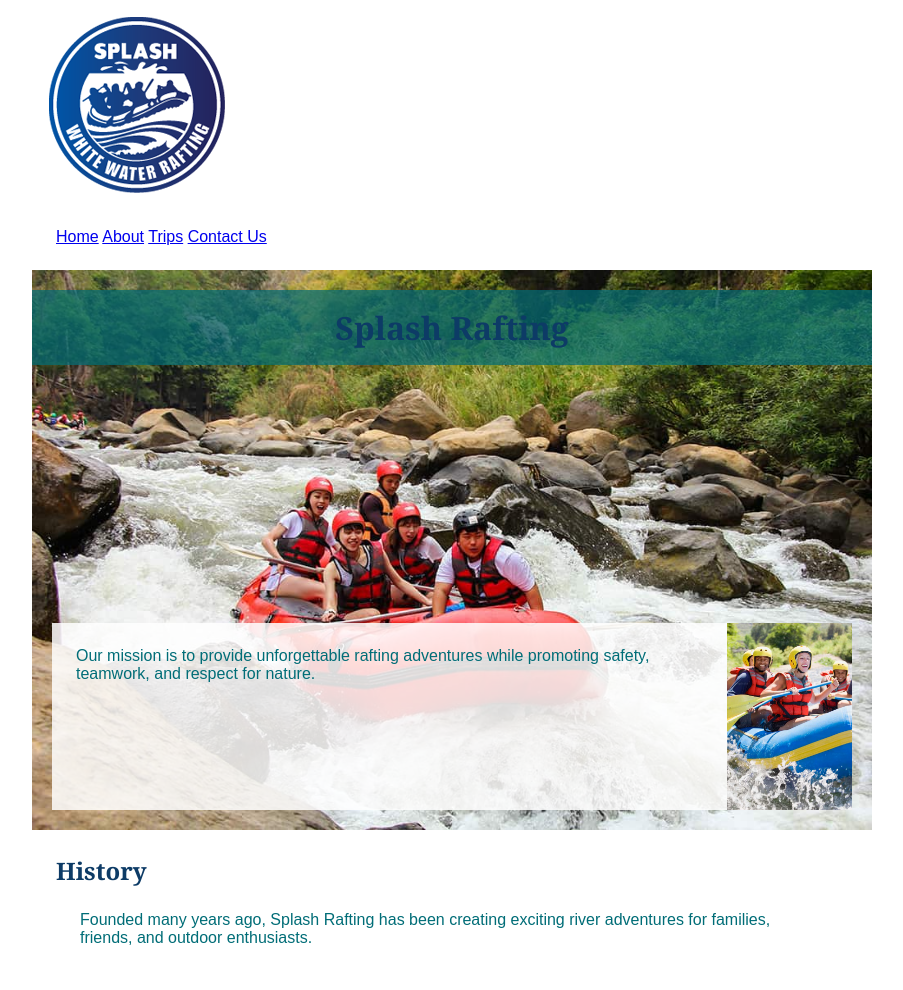
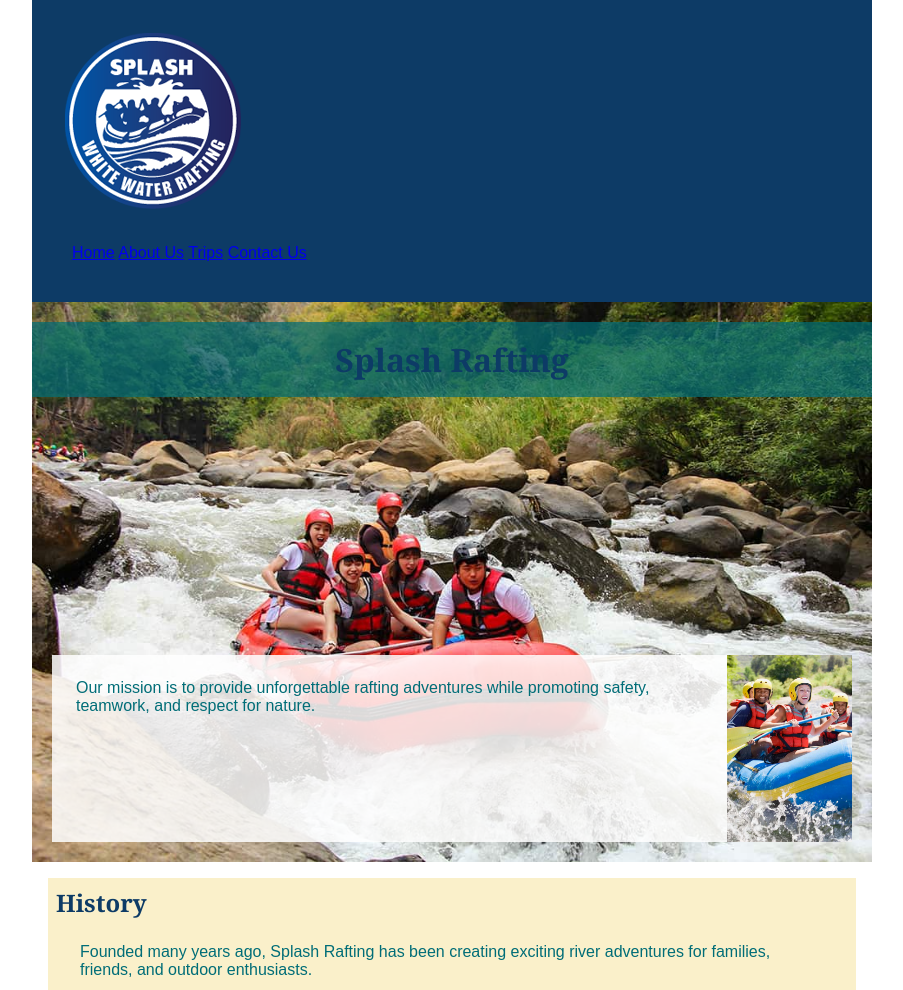
Before and after one commit to roland-udensi/wdd130, a plain HTML site: page wwr/about.html in a window 1280 px wide. Shown: the top 990 px of the page, without its empty margins (188-1091 px from the left). Drawn offline with Linux system fonts and the light colour scheme.

Commit message:
update wwr css

```diff
--- a/wwr/about.html
+++ b/wwr/about.html
@@ -4,10 +4,10 @@
 <head>
     <meta charset="UTF-8">
     <meta name="viewport" content="width=device-width, initial-scale=1.0">
-    <title>About Page</title>
+    <title>About Us | Splash Rafting</title>
     <meta name="description"
       content="Learn about our white water rafting company, our experienced guides, our passion for adventure, and our commitment to safe, memorable river trips.">
-    <meta name="Author" content="Roland Udensi">
+    <meta name="author" content="Roland Udensi">
     <link rel="stylesheet" href="styles/rafting.css">
 </head>
 
@@ -16,7 +16,7 @@
         <img src="images/z-splash.png" alt="White Water Rafting Logo">
         <nav>
             <a href="index.html">Home</a>
-            <a href="about.html">About</a>
+            <a href="about.html">About Us</a>
             <a href="trips.html">Trips</a>
             <a href="contact.html">Contact Us</a>
         </nav>
--- a/wwr/styles/rafting.css
+++ b/wwr/styles/rafting.css
@@ -26,6 +26,12 @@ footer {
     margin: 0 auto;
 }
 
+header {
+    background-color: var(--primary-color);
+    color: var(--accent2-color);
+    padding: 16px;
+}
+
 h1,
 h2 {
     font-family: var(--heading-font);
@@ -38,6 +44,10 @@ section,
 artcle {
     margin: 16px;
     padding: 8px;
+}
+
+section {
+    background-color: var(--secondary-color);
 }
 
 .hero {
```
